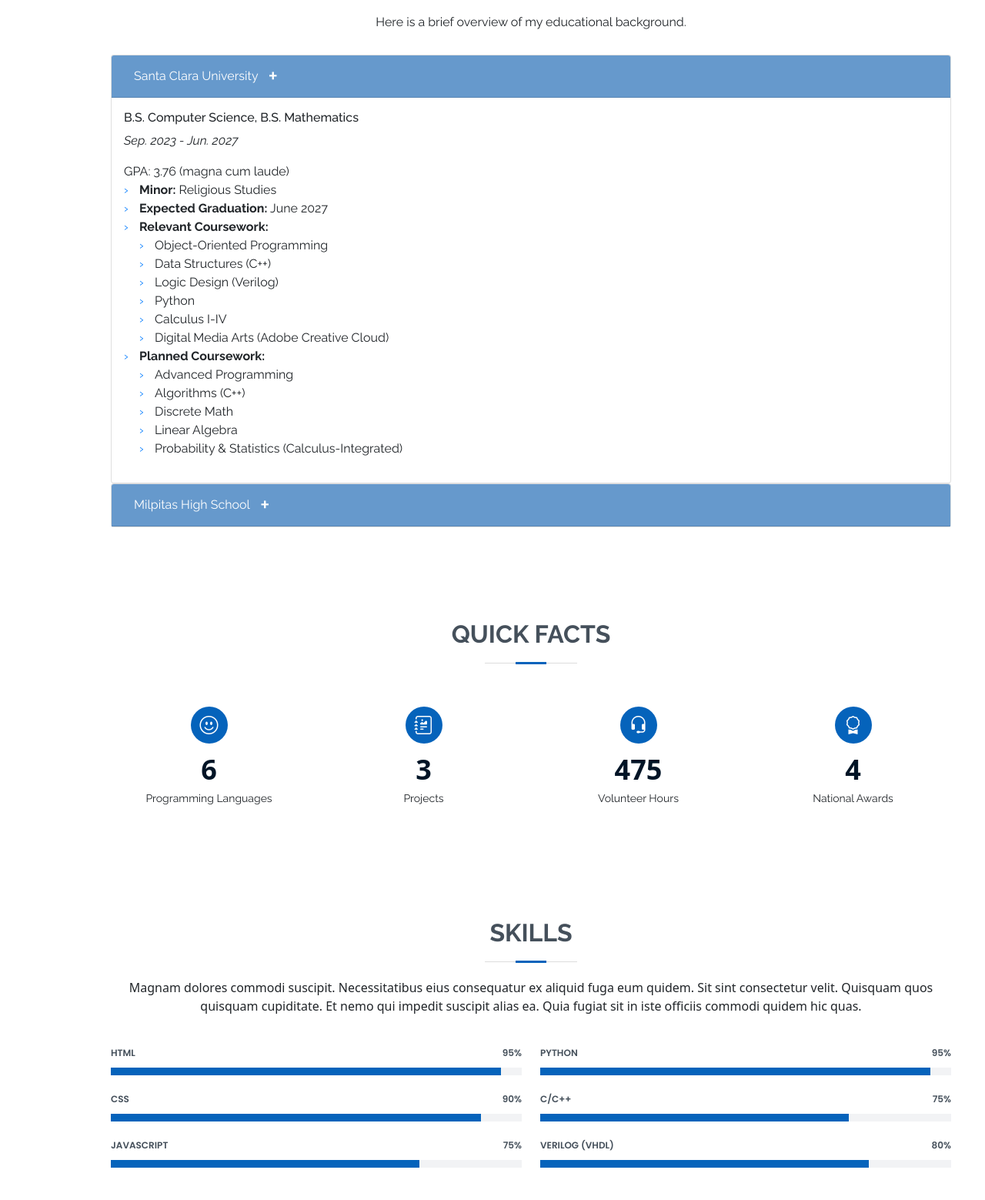
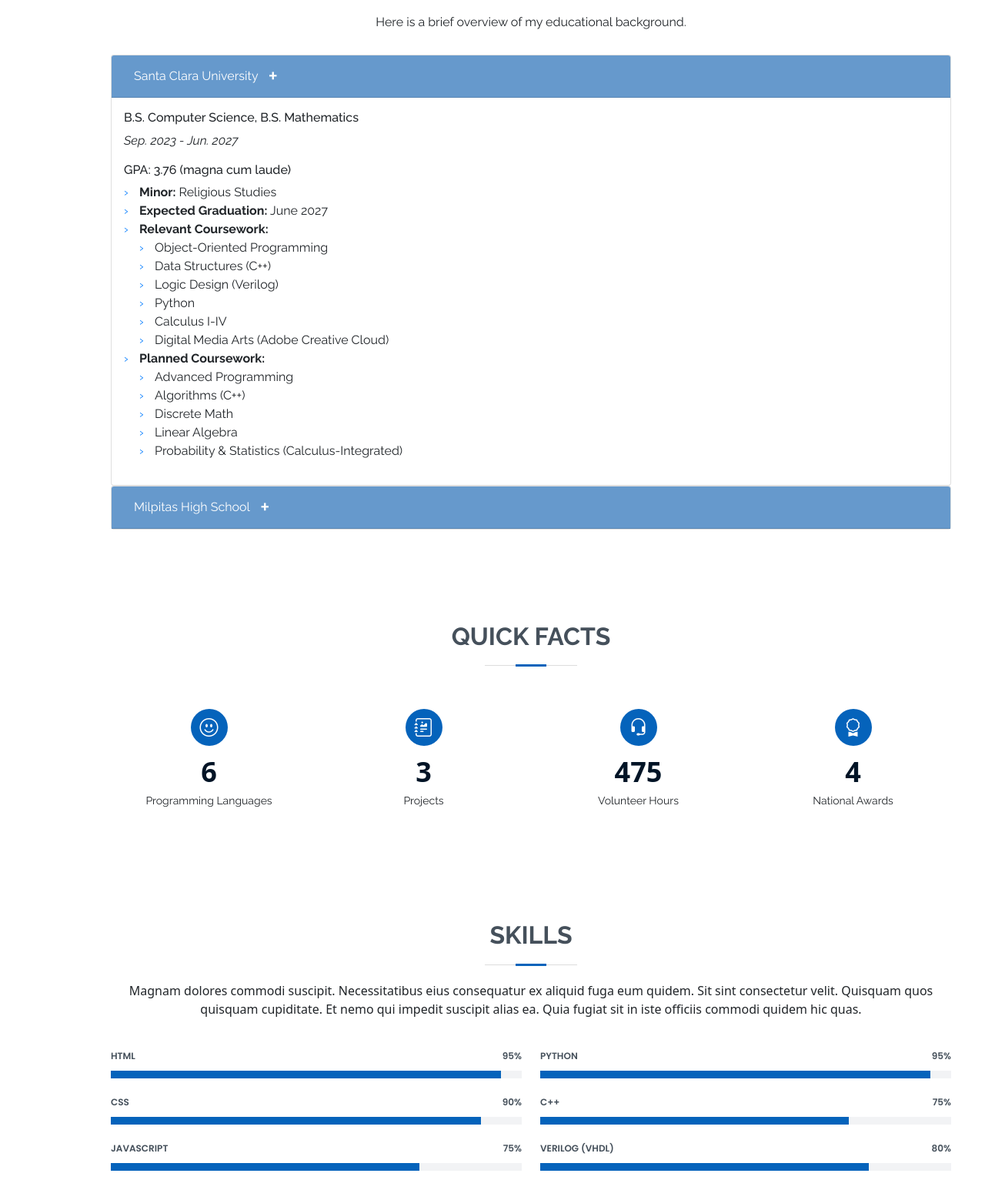
Before and after one commit to aarush-malik/portfolio, a plain HTML site: page index.html in a window 1280 px wide. Shown: the part 921-2480 px from the top of the page at 77% size. Drawn offline with nearby package versions, Linux system fonts and the light colour scheme.

Commit message:
Update index.html

```diff
--- a/index.html
+++ b/index.html
@@ -155,11 +155,11 @@
             <span class="toggle-icon">+</span>
           </h5>
         </div>
-        <div id="collapseOne" class="collapse show" aria-labelledby="headingOne" data-bs-parent="#educationAccordion">
+        <div id="collapseOne" class="collapse show" aria-labelledby="headingOne">
           <div class="card-body">
             <h6>B.S. Computer Science, B.S. Mathematics</h6>
             <p class="fst-italic">Sep. 2023 - Jun. 2027</p>
-            <h7>GPA: 3.76 (magna cum laude)</h7>
+            <h6>GPA: 3.76 (magna cum laude)</h6>
             <ul>
               <li><strong>Minor:</strong> Religious Studies</li>
               <li><strong>Expected Graduation:</strong> June 2027</li>
@@ -196,11 +196,11 @@
             <span class="toggle-icon">+</span>
           </h5>
         </div>
-        <div id="collapseTwo" class="collapse" aria-labelledby="headingTwo" data-bs-parent="#educationAccordion">
+        <div id="collapseTwo" class="collapse" aria-labelledby="headingTwo">
           <div class="card-body">
             <h6>High School Diploma</h6>
             <p class="fst-italic">Aug. 2020 - Jun. 2023</p>
-            <h7>GPA: 4.25 (summa cum laude)</h7>
+            <h6>GPA: 4.25 (summa cum laude)</h6>
             <ul>
               <li><strong>Relevant Coursework:</strong>
                 <ul>
@@ -322,7 +322,7 @@
             </div>
 
             <div class="progress">
-              <span class="skill">C/C++ <i class="val">75%</i></span>
+              <span class="skill">C++ <i class="val">75%</i></span>
               <div class="progress-bar-wrap">
                 <div class="progress-bar" role="progressbar" aria-valuenow="75" aria-valuemin="0" aria-valuemax="100"></div>
               </div>
```
